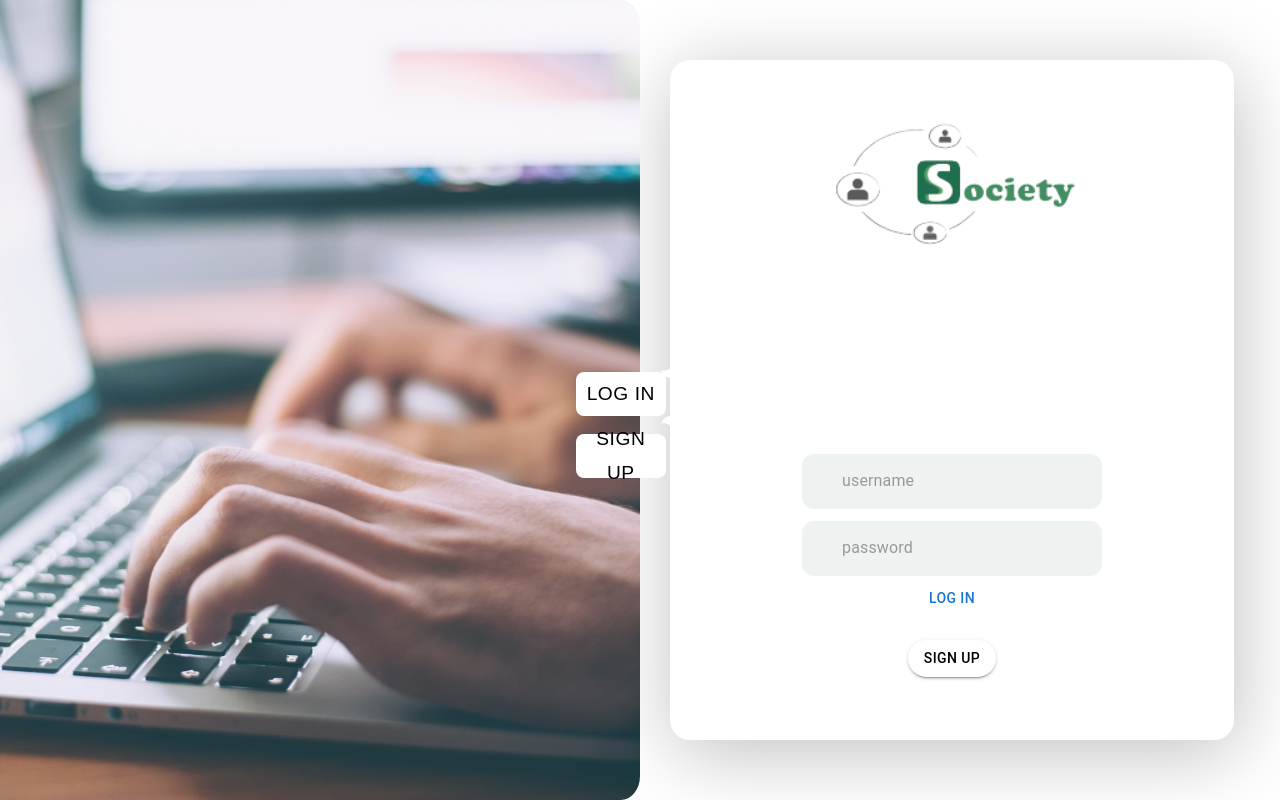
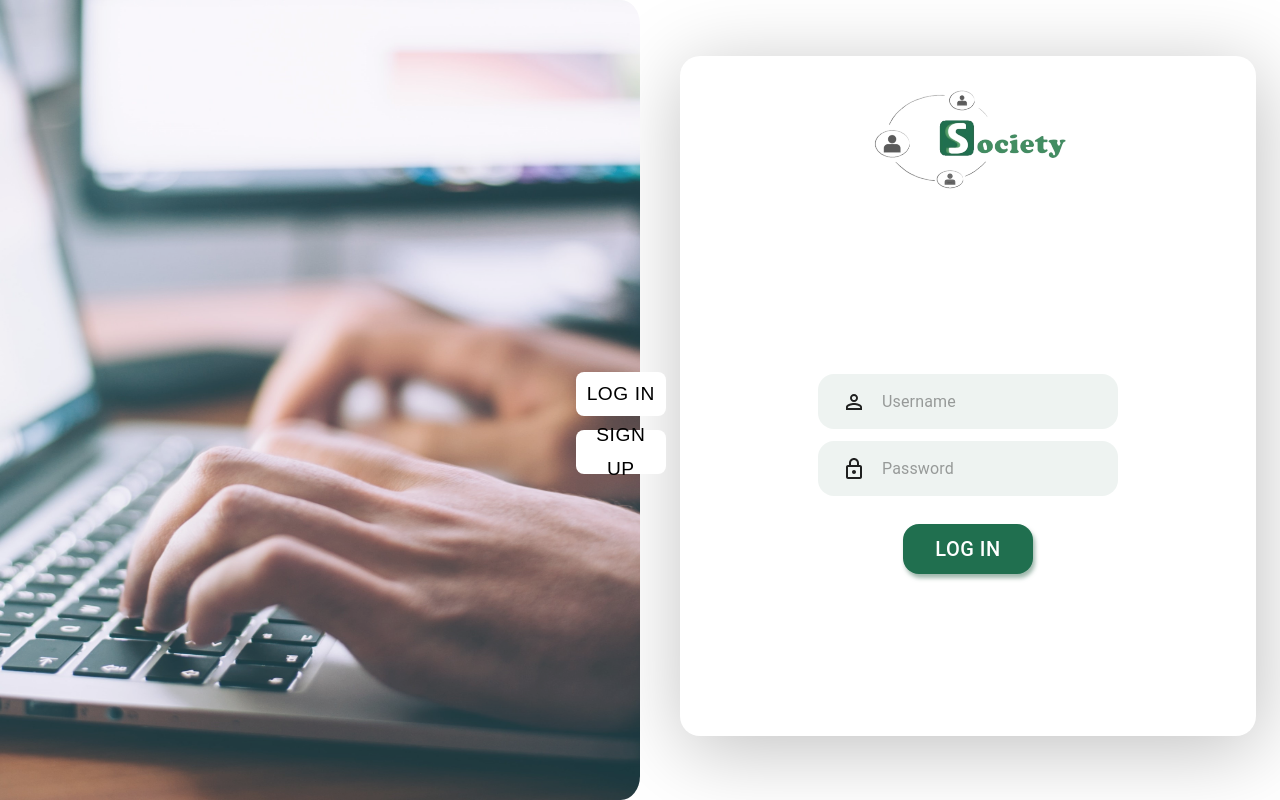
Before and after one commit to Society-Project/Society, a Next.js app in the folder client/: page /login in a window 1280 px wide. Built offline with nearby package versions, Linux system fonts and the light colour scheme.

Commit message:
finished login page, fixed moons and added a next-env.d.ts file in src because of a error with header logo

```diff
--- a/client/src/components/Styles/LoginRegisterStyles.scss
+++ b/client/src/components/Styles/LoginRegisterStyles.scss
@@ -13,6 +13,7 @@
   .Form {
     width: 90vw;
     height: 85vh;
+
   }
 }
 
@@ -20,3 +21,56 @@
   width: 9vw;
   height: 6.5vh;
 }
+
+.clickedBtn.css-sdfeve-MuiButtonBase-root-MuiButton-root::after {
+  content: "";
+  position: absolute;
+  background-color: transparent;
+  bottom: 6.5vh;
+  height: 50px;
+  width: 25px;
+  border-bottom-right-radius: 25px;
+  box-shadow: 0 25px 0 0 white;
+  margin-left: 8vw;
+}
+
+.clickedBtn.css-sdfeve-MuiButtonBase-root-MuiButton-root::before {
+  content: "";
+  position: absolute;
+  background-color: transparent;
+  bottom: -50px;
+  height: 50px;
+  width: 25px;
+  border-top-right-radius: 25px;
+  box-shadow: 0 -25px 0 0 white;
+  margin-left: 8vw;
+}
+
+.clickedBtn.css-kvoopg-MuiButtonBase-root-MuiButton-root::after {
+  content: "";
+  position: absolute;
+  background-color: transparent;
+  bottom: 6.5vh;
+  height: 50px;
+  width: 25px;
+  border-bottom-right-radius: 25px;
+  box-shadow: 0 25px 0 0 white;
+  margin-left: 8vw;
+}
+
+.clickedBtn.css-kvoopg-MuiButtonBase-root-MuiButton-root::before {
+  content: "";
+  position: absolute;
+  background-color: transparent;
+  bottom: -50px;
+  height: 50px;
+  width: 25px;
+  border-top-right-radius: 25px;
+  box-shadow: 0 -25px 0 0 white;
+  margin-left: 8vw;
+}
+
+.headerLogoLogin {
+  margin-top: -13.7vh;
+  margin-bottom: 22vh;
+}
--- a/client/src/components/logIn-signUp-btns/SignUp-LogIn-Btn.tsx
+++ b/client/src/components/logIn-signUp-btns/SignUp-LogIn-Btn.tsx
@@ -40,10 +40,6 @@ export const SignUpLogInBtn = () => {
                 Sign Up
             </Button>
 
-            <Icon sx={router.asPath == '/login' ? logInIconHelper : disabled}><BedtimeIcon /></Icon>
-            <Icon sx={router.asPath == '/login' ? logInSecIconHelper : disabled}><BedtimeIcon /></Icon>
-            <Icon sx={router.asPath == '/register' ? signUpIconHelper : disabled}><BedtimeIcon /></Icon>
-            <Icon sx={router.asPath == '/register' ? signUpSecIconHelper : disabled}><BedtimeIcon /></Icon>
         </>
     )
 }
--- a/client/src/components/register-page/register-form/form/BoxElement.tsx
+++ b/client/src/components/register-page/register-form/form/BoxElement.tsx
@@ -4,7 +4,7 @@ import "../../../Styles/LoginRegisterStyles.scss"
 import { UserInput } from '../user-input/UserInput'
 import { SignUpLogInBtn } from '../../../logIn-signUp-btns/SignUp-LogIn-Btn'
 
-const darkGreen = "#206F4F";
+export const darkGreen = "#206F4F";
 
 export const BoxElement = () => {
   return (
--- a/client/src/components/register-page/register-form/form/RegisterForm.tsx
+++ b/client/src/components/register-page/register-form/form/RegisterForm.tsx
@@ -1,6 +1,6 @@
 import "../../../Styles/LoginRegisterStyles.scss"
 import { BoxElement } from './BoxElement'
-import { LaptopImg } from '../../laptop-img/LaptopImg'
+import { LaptopImg } from "../../laptop-img/LaptopImg"
 
 const RegisterForm = () => {
   return (
--- a/client/src/pages/login.tsx
+++ b/client/src/pages/login.tsx
@@ -3,92 +3,54 @@ import { Box, Button, TextField, Typography } from "@mui/material";
 import headerLogo from "/src/images/headerLogo.png";
 import "../../src/components/Styles/LoginRegisterStyles.scss";
 import { SignUpLogInBtn } from "@/components/logIn-signUp-btns/SignUp-LogIn-Btn";
-import laptopPicture from '../images/laptopPicture.jpg'
 import { LaptopImg } from "@/components/register-page/laptop-img/LaptopImg";
+import { darkGreen } from "@/components/register-page/register-form/form/BoxElement";
+import { UserInput } from "@/components/register-page/register-form/user-input/UserInput";
+import { PasswordInput, UserInputTextField } from "@/components/register-page/register-form/user-input/UserInputTextFields";
 
 const Login = () => {
   return (
-    <Box className="wrapper" margin="-8px">
+    <div className='wrapper'>
       <LaptopImg />
-      <Box
-        className="Form"
+      <Box className="Form"
       display="flex"
       flexDirection={"column"}
-        maxWidth={'44vw'}
+      maxWidth={'45vw'}
       alignItems="center"
       justifyContent={"center"}
-        margin="auto"
+      marginTop={'7vh'}
+      marginLeft={'5vh'}
+
       borderRadius={5}
-        boxShadow={"3px 13px 80px rgba(0, 0, 0, 0.25);"}
-        color={"red"}
+      boxShadow={'3px 13px 80px rgba(0, 0, 0, 0.25);'}
     >
-        {/* <img src='https://images.unsplash.com/photo-1486312338219-ce68d2c6f44d?ixlib=rb-4.0.3&ixid=MnwxMjA3fDB8MHxwaG90by1wYWdlfHx8fGVufDB8fHx8&auto=format&fit=crop&w=1472&q=80' width="500" height="600" alt=''/> */}
-        <Typography variant="h2" padding={5} width="245px" height="290px">
-          <img
-            src={headerLogo.src}
-            width="245px"
-            height="130px"
-            alt="HeaderLogo"
-          />
-        </Typography>
-        <TextField className="UsernameField"
-          variant="standard"
-          InputProps={{
-            disableUnderline: true,
+
+        <img src={headerLogo.src} alt="HeaderLogo" className="headerLogoLogin" />
+
+{
+  UserInputTextField('Username')
+}
+  <PasswordInput />
+      <Button sx={{
+        marginTop: 3,
+        marginBottom: 3,
+        borderRadius: 4,
+        backgroundColor: darkGreen,
+        boxShadow: '2px 4px 4px rgba(74, 122, 99, 0.54)',
+        color: "white",
+        fontFamily: 'Roboto',
+        fontSize: 20,
+        letterSpacing: 0.5,
+        width: 130,
+        height: 50,
       }}
-          margin="dense"
-          type={"text"}
-          placeholder="username"
-          sx={{
-            borderRadius: 3,
-            backgroundColor: "rgba(74, 122, 99, 0.09)",
-            fontFamily: "Robotto",
-            fontSize: 22,
-            letterSpacing: 0.5,
-            width: 300,
-            height: 55,
-            display: "flex",
-            alignItems: "center",
-            justifyContent: "center",
-          }}
-        />
-        <TextField
-          variant="standard"
-          InputProps={{
-            disableUnderline: true,
-          }}
-          margin="dense"
-          type={"password"}
-          placeholder="password"
-          sx={{
-            borderRadius: 3,
-            backgroundColor: "rgba(74, 122, 99, 0.09)",
-            fontFamily: "Robotto",
-            fontSize: 22,
-            letterSpacing: 0.5,
-            width: 300,
-            height: 55,
-            display: "flex",
-            alignItems: "center",
-            justifyContent: "center",
-          }}
-        />
-        <Button className="LoginButton">Log In</Button>
-        <Button
-          sx={{
-            marginTop: 3,
-            borderRadius: 10,
-            backgroundColor: "white",
-            color: "black",
-          }}
-          variant="contained"
-          color="success"
-        >
-          Sign Up
+        variant='contained'
+        color='success'>
+        Log In
       </Button>
       <SignUpLogInBtn />
     </Box>
-    </Box>
+    </div>
   );
 };
 
```
Lines whose indentation alone changed are shown as unchanged.
